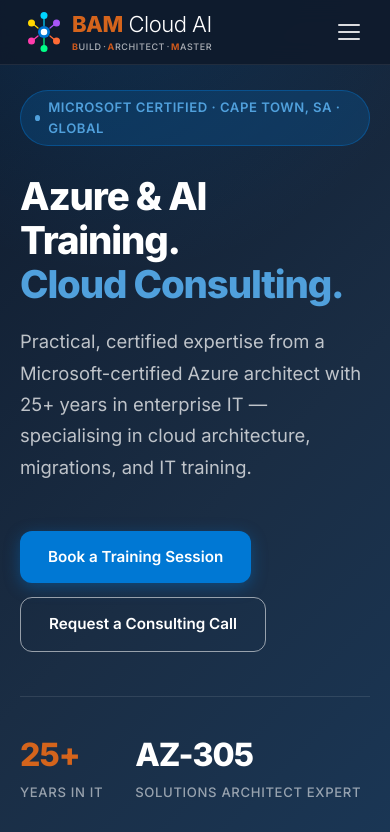
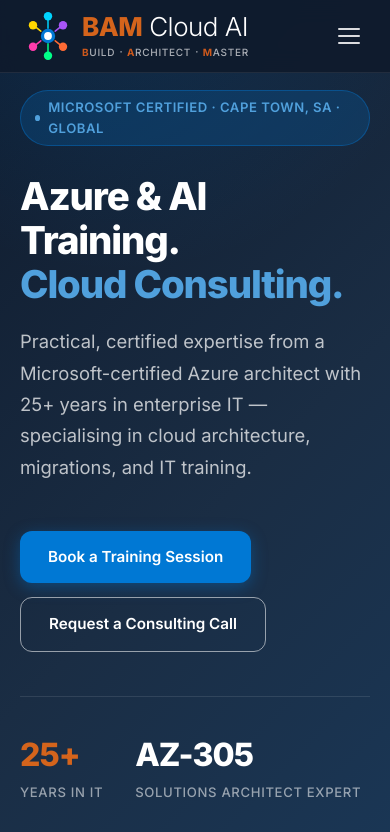
Before and after one commit to GustavBam/bamcloudai-website, a plain HTML site: page index.html in a window 390 px wide. Shown: the top 832 px of the page. Drawn offline with Linux system fonts and the light colour scheme.

Commit message:
Increase nav logo size to balance hero headline

```diff
--- a/index.html
+++ b/index.html
@@ -106,7 +106,7 @@
       max-width: 1140px;
       margin: 0 auto;
       padding: 0 24px;
-      height: 80px;
+      height: 92px;
       display: flex;
       align-items: center;
       justify-content: space-between;
@@ -140,6 +140,14 @@
     .logo .logo-tagline .initial { color: rgba(232,98,26,0.88); font-weight: 700; }
     .logo .logo-tagline .dot { color: rgba(255,255,255,0.55); letter-spacing: 0; font-size: 12px; }
     .logo .logo-tagline .last-r { letter-spacing: 0; }
+
+    /* Nav logo sized up to be proportionate with the larger hero headline */
+    nav .logo { gap: 18px; }
+    nav .logo .logo-icon { height: 60px; }
+    nav .logo .logo-wordmark { font-size: 36px; }
+    nav .logo .logo-tagline { font-size: 12px; letter-spacing: 1px; }
+    nav .logo .logo-tagline .dot { font-size: 14px; }
+
     .nav-links {
       display: flex;
       gap: 32px;
@@ -807,12 +815,17 @@
     .nav-hamburger.open span:nth-child(2) { opacity: 0; transform: scaleX(0); }
     .nav-hamburger.open span:nth-child(3) { transform: translateY(-7px) rotate(-45deg); }
     @media (max-width: 640px) {
-      .nav-inner { height: 64px; }
+      .nav-inner { height: 72px; }
       .logo { gap: 8px; }
       .logo .logo-icon { height: 40px; }
       .logo .logo-wordmark { font-size: 22px; }
       .logo .logo-tagline { font-size: 9px; letter-spacing: 0.6px; }
       .logo .logo-tagline .dot { font-size: 10px; }
+      nav .logo { gap: 10px; }
+      nav .logo .logo-icon { height: 48px; }
+      nav .logo .logo-wordmark { font-size: 26px; }
+      nav .logo .logo-tagline { font-size: 10px; letter-spacing: 0.7px; }
+      nav .logo .logo-tagline .dot { font-size: 12px; }
       .hero { padding: 90px 20px 48px; }
       .nav-hamburger { display: flex; }
       .nav-links {
```
